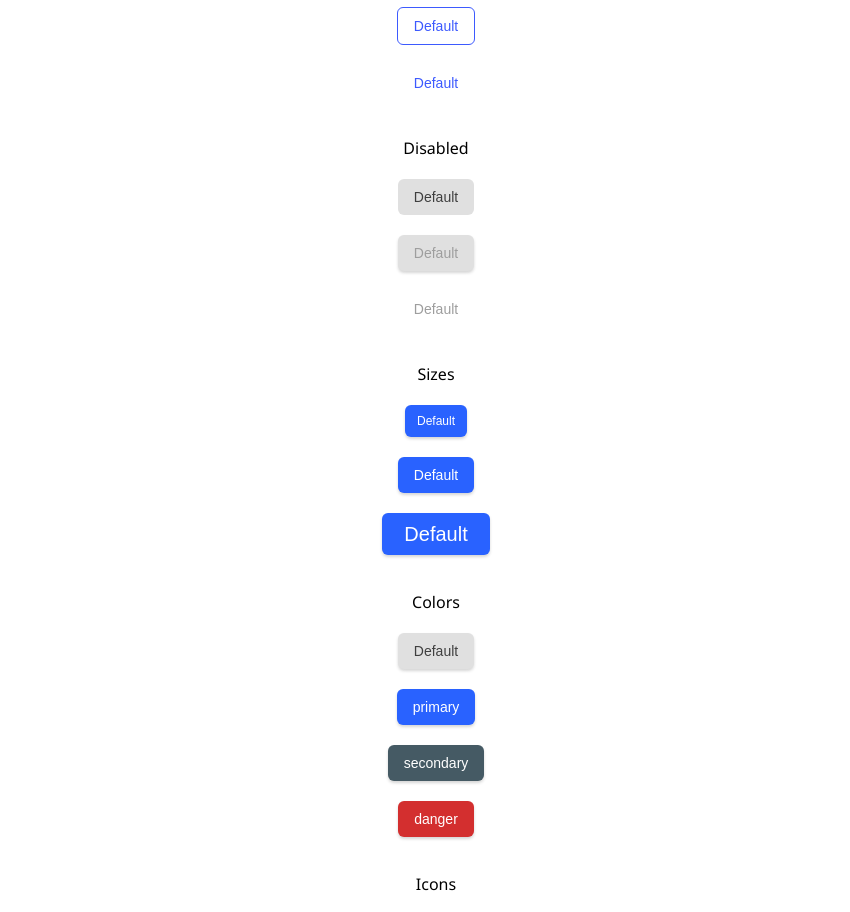
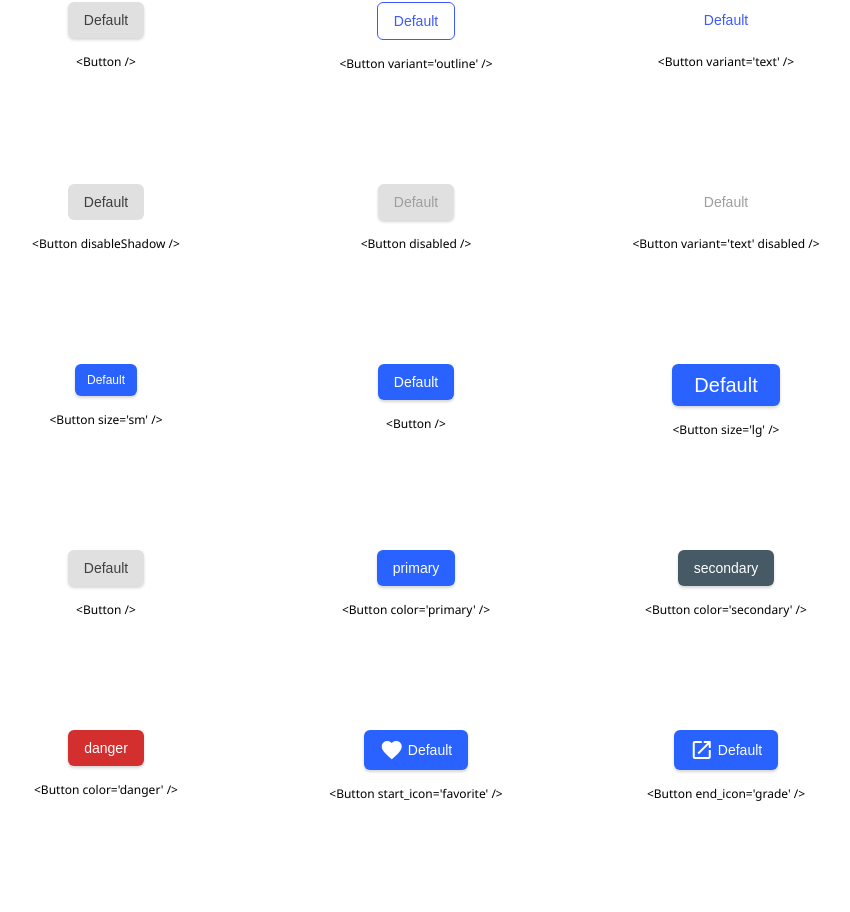
Before and after one commit to lisapnct/button-component-master, a React (Create React App) app: page / in a window 1280 px wide. Shown: the part 180-1092 px from the top of the page, without its empty margins (224-1074 px from the left). Built offline with nearby package versions, Linux system fonts and the light colour scheme.

Commit message:
layout done

```diff
--- a/src/App.js
+++ b/src/App.js
@@ -4,31 +4,105 @@ import Button from "./components/Button";
 function App() {
   return (
     <div className="App">
-      <h2>Reusable button component</h2>
+      <h1>Reusable button component</h1>
+      <p>created by Lisa Poncet</p>
       <div className="buttons">
-        <p>Variants</p>
+        <div className="button-container">
+          <div>
             <Button />
+          </div>
+          <p>{"<Button />"}</p>
+        </div>
+        <div className="button-container">
+          <div>
             <Button variant="outline" />
+          </div>
+          <p>{"<Button variant='outline' />"}</p>
+        </div>
+        <div className="button-container">
+          <div>
             <Button variant="text" />
-        <p>Disabled</p>
+          </div>
+          <p>{"<Button variant='text' />"}</p>
+        </div>
+        <div className="button-container">
+          <div>
             <Button disableShadow />
+          </div>
+          <p>{"<Button disableShadow />"}</p>
+        </div>
+        <div className="button-container">
+          <div>
             <Button disabled />
+          </div>
+          <p>{"<Button disabled />"}</p>
+        </div>
+        <div className="button-container">
+          <div>
             <Button variant="text" disabled />
-        <p>Sizes</p>
+          </div>
+          <p>{"<Button variant='text' disabled />"}</p>
+        </div>
+        <div className="button-container">
+          <div>
             <Button size="sm" color="primary" />
+          </div>
+          <p>{"<Button size='sm' />"}</p>
+        </div>
+        <div className="button-container">
+          <div>
             <Button color="primary" />
+          </div>
+          <p>{"<Button />"}</p>
+        </div>
+        <div className="button-container">
+          <div>
             <Button size="lg" color="primary" />
-        <p>Colors</p>
+          </div>
+          <p>{"<Button size='lg' />"}</p>
+        </div>
+        <div className="button-container">
+          <div>
             <Button />
+          </div>
+          <p>{"<Button />"}</p>
+        </div>
+        <div className="button-container">
+          <div>
             <Button color="primary" content="primary" />
+          </div>
+          <p>{"<Button color='primary' />"}</p>
+        </div>
+        <div className="button-container">
+          <div>
             <Button color="secondary" content="secondary" />
+          </div>
+          <p>{"<Button color='secondary' />"}</p>
+        </div>
+        <div className="button-container">
+          <div>
             <Button color="danger" content="danger" />
-        <p>Icons</p>
-        <Button start_icon="add_shopping_cart" color="primary" />
+          </div>
+          <p>{"<Button color='danger' />"}</p>
+        </div>
+        <div className="button-container">
+          <div>
             <Button start_icon="favorite" color="primary" />
+          </div>
+          <p>{"<Button start_icon='favorite' />"}</p>
+        </div>
+        <div className="button-container">
+          <div>
             <Button start_icon="launch" color="primary" />
-        <Button end_icon="grade" color="primary" />
+          </div>
+          <p>{"<Button end_icon='grade' />"}</p>
+        </div>
+        <div className="button-container">
+          <div>
             <Button end_icon="arrow_circle_down" color="primary" />
+          </div>
+          <p>{"<Button end_icon='arrow_circle_down' />"}</p>
+        </div>
       </div>
     </div>
   );
--- a/src/stylesheets/App.css
+++ b/src/stylesheets/App.css
@@ -1,24 +1,31 @@
 @import url("https://fonts.googleapis.com/css2?family=Noto+Sans&display=swap");
 
 .App {
-  margin: 20px;
   font-family: "Noto Sans", sans-serif;
-  height: 100vh;
-  width: 100%;
-  flex-wrap: wrap;
-}
-
-.App *:not(:last-child) {
-  margin-bottom: 20px;
-}
-
-.App h2 {
+  margin: 30px;
   text-align: center;
 }
 
 .buttons {
   display: flex;
+  flex-wrap: wrap;
+  justify-content: center;
+}
+
+.button-container {
+  margin: 50px 5px;
+  min-width: 300px;
+  text-align: center;
+  display: flex;
+  align-items: center;
   flex-direction: column;
-  align-items: center;
-  flex-wrap: wrap;
 }
+
+.button-container p {
+  font-size: 12px;
+  margin-top: 15px;
+}
+
+small {
+  text-align: center;
+}
--- a/src/stylesheets/buttons.css
+++ b/src/stylesheets/buttons.css
@@ -13,6 +13,10 @@
   box-shadow: 0px 2px 3px rgba(51, 51, 51, 0.2);
 }
 
+.button:focus {
+  outline: 0;
+}
+
 #start_icon {
   margin-right: 4px;
 }
@@ -26,8 +30,7 @@
   color: #3f3f3f;
 }
 
-.default:hover,
-:focus {
+.default:hover {
   background-color: #aeaeae;
 }
 
@@ -38,8 +41,7 @@
   box-shadow: none;
 }
 
-.outline:hover,
-:focus {
+.outline:hover {
   background: rgba(41, 98, 255, 0.1);
 }
 
@@ -49,8 +51,7 @@
   box-shadow: none;
 }
 
-.text:hover,
-:focus {
+.text:hover {
   background: rgba(41, 98, 255, 0.1);
 }
 
@@ -67,8 +68,7 @@
   color: white;
 }
 
-.primary:hover,
-:focus {
+.primary:hover {
   background: #0039cb;
 }
 
@@ -77,8 +77,7 @@
   color: white;
 }
 
-.secondary:hover,
-:focus {
+.secondary:hover {
   background: #1c313a;
 }
 
@@ -87,9 +86,8 @@
   color: white;
 }
 
-.danger:hover,
-:focus {
-  background: #9a0007;
+.danger:hover {
+  background-color: #9a0007;
 }
 
 .no-shadow {
```
Also changed, not shown: src/components/Button.jsx (indentation only). Lines whose indentation alone changed are shown as unchanged.
